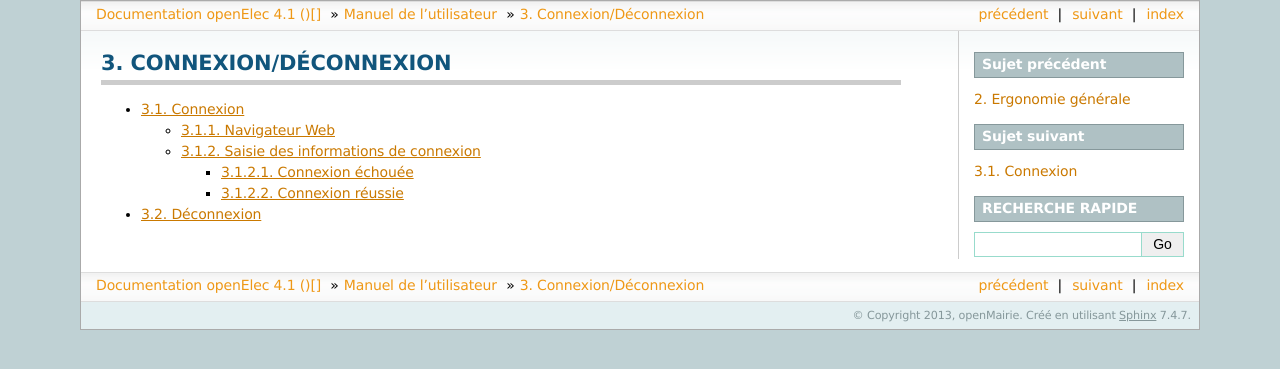
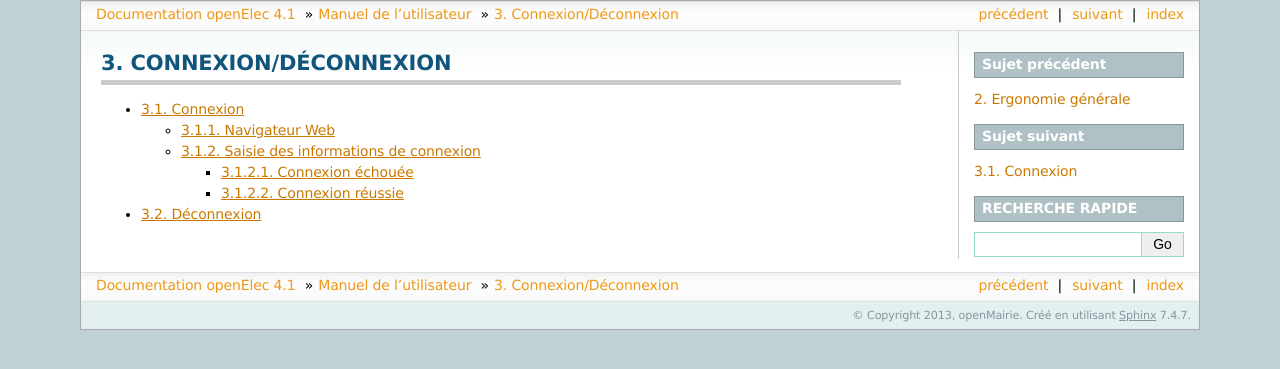
Before and after one commit to tbenita/openelec-documentation, a Sphinx documentation site: the page built from source/manuel_utilisateur/connexion_deconnexion/index.rst, in a window 1280 px wide. Shown: the top 369 px of the page. Built offline with Sphinx 7.4.7, drawn with Linux system fonts in a browser that asks for light colours; part of the change alters nothing that is shown.

```diff
--- a/source/conf.py
+++ b/source/conf.py
@@ -48,9 +48,9 @@ copyright = u'2013, openMairie'
 # built documents.
 #
 # The short X.Y version.
-version = 'trunk'
+version = '4.1'
 # The full version, including alpha/beta/rc tags.
-release = '4.1 ()[]'
+release = '4.1'
 
 # The language for content autogenerated by Sphinx. Refer to documentation
 # for a list of supported languages.
```
